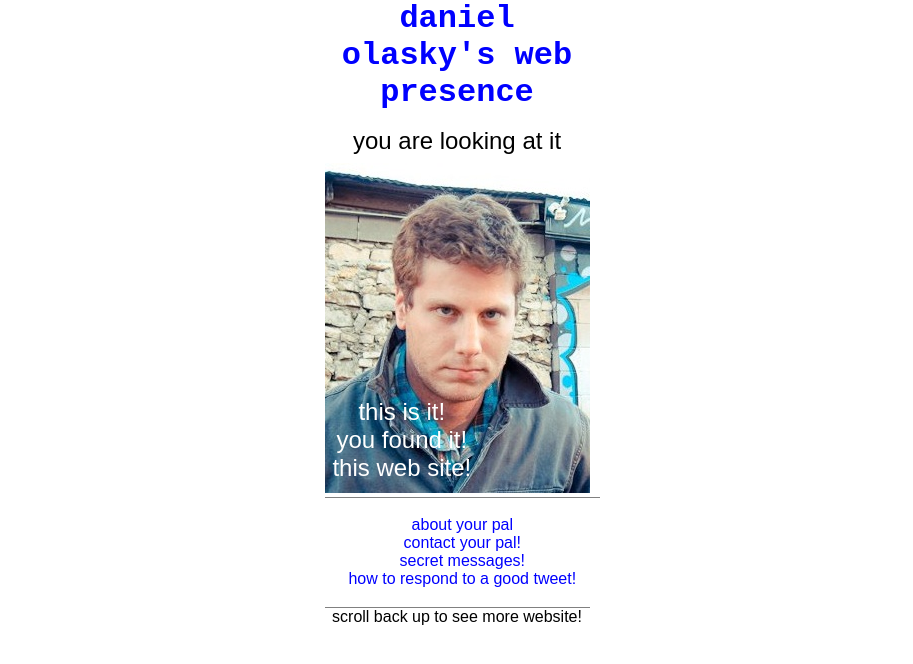
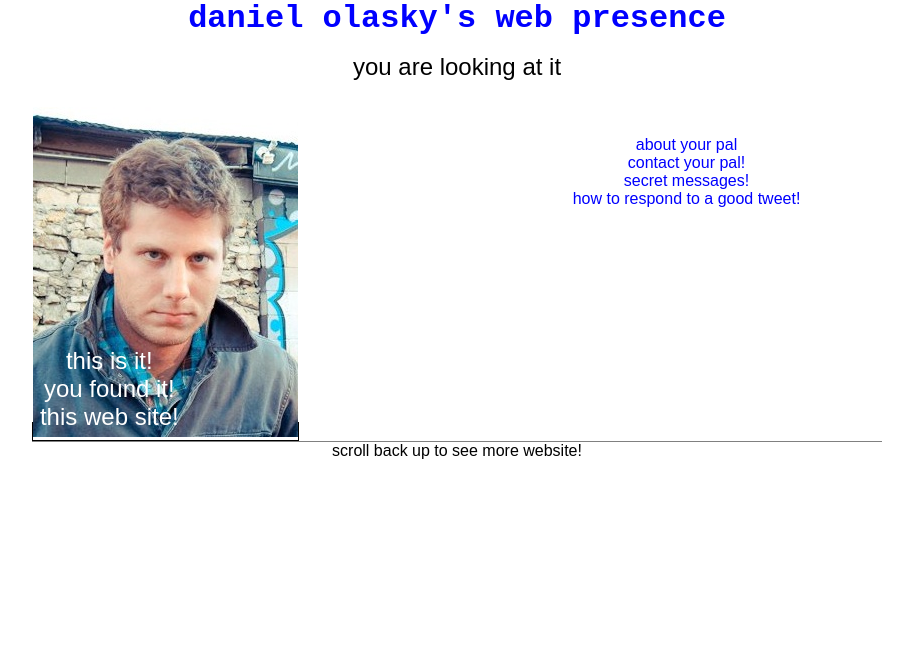
Before and after one commit to delasky/delasky.github.io, a Jekyll site: the page built from index.html, in a window 1280 px wide. Shown: the top 664 px of the page, without its empty margins (183-1096 px from the left). Built offline with Jekyll 4.4.1, drawn with Linux system fonts in a browser that asks for light colours; Markdown is read by kramdown in place of the engine named in the settings.

Commit message:
media query

```diff
--- a/css/main.css
+++ b/css/main.css
@@ -124,3 +124,30 @@ FOOTER
 	border-top: 1px solid gray;
 	margin-top: 5%;
 }
+/***********
+MEDIA QUERIES
+*************/
+
+@media (min-width: 700px) {
+
+.site {
+	max-width: 850px;
+}
+
+.nav {
+	border-top: none;
+	display: inline;
+	width: 30%;
+}
+
+.content {
+	display: inline;
+	width: 60%;
+
+}
+.home {
+	border: 1px solid black;
+	display: inline;
+}
+
+}
```
